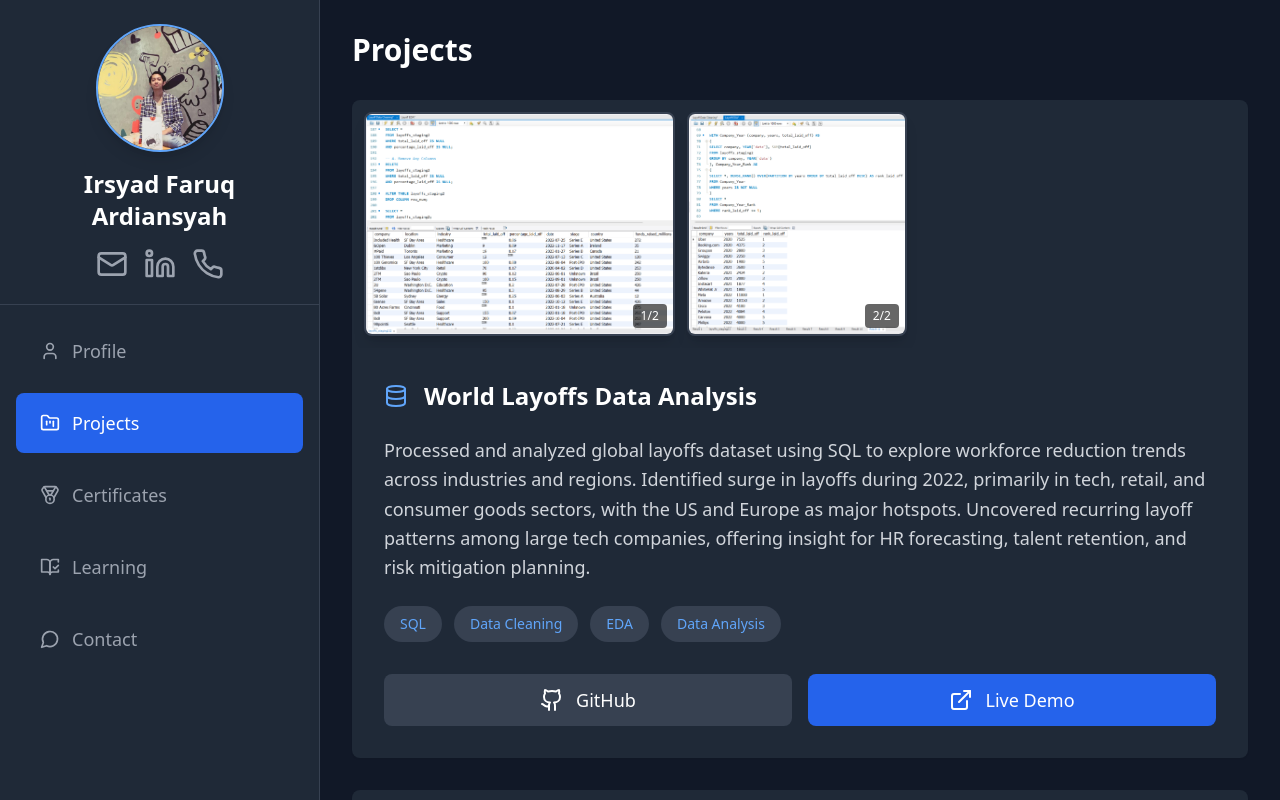
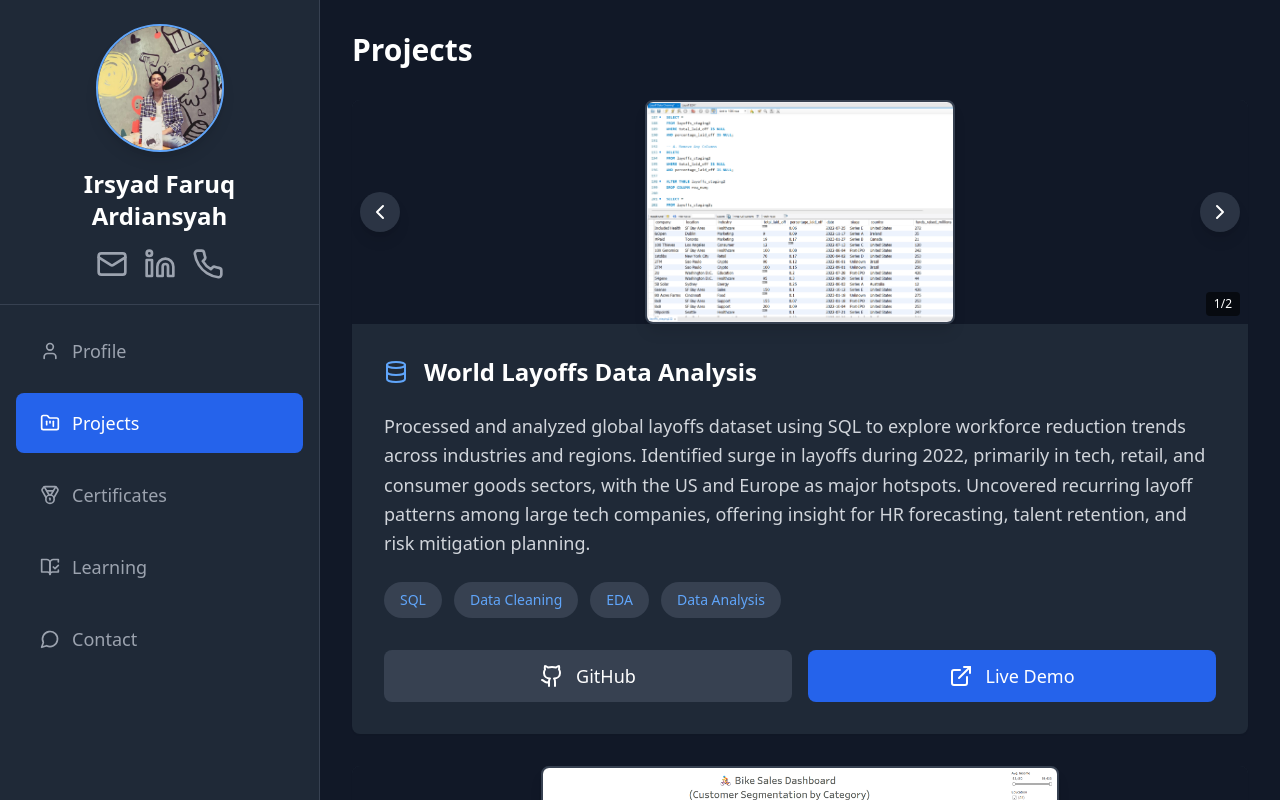
Before and after one commit to dizzy505/porto-irsyad, a React (Vite) app: page / in a window 1280 px wide. Both pictures are taken after a click on the button "Projects". Shown: the top 800 px of the page. Built offline with nearby package versions, Linux system fonts and the light colour scheme.

Commit message:
update app.tsx

```diff
--- a/src/App.tsx
+++ b/src/App.tsx
@@ -347,6 +347,24 @@ function App() {
   const [selectedImage, setSelectedImage] = useState<string | null>(null);
   const [currentView, setCurrentView] = useState<View>("profile");
   const [isMobileMenuOpen, setIsMobileMenuOpen] = useState(false);
+  const [imageIndexes, setImageIndexes] = useState<{ [projectId: string]: number }>({});
+
+  const handlePrevImage = (projectId: string, imagesLength: number) => {
+    setImageIndexes((prev) => ({
+      ...prev,
+      [projectId]: prev[projectId] === undefined
+        ? imagesLength - 1
+        : (prev[projectId] - 1 + imagesLength) % imagesLength,
+    }));
+  };
+  const handleNextImage = (projectId: string, imagesLength: number) => {
+    setImageIndexes((prev) => ({
+      ...prev,
+      [projectId]: prev[projectId] === undefined
+        ? 1 % imagesLength
+        : (prev[projectId] + 1) % imagesLength,
+    }));
+  };
 
   const projects: Project[] = [
     {
@@ -851,7 +869,10 @@ function App() {
             >
               <h2 className="text-3xl font-bold mb-8 text-white">Projects</h2>
               <div className="grid grid-cols-1 gap-8">
-                {projects.map((project, index) => (
+                {projects.map((project, index) => {
+                  const currentImgIdx = imageIndexes[project.id] ?? 0;
+                  const imagesLength = project.previewImages.length;
+                  return (
                     <motion.div
                       key={project.id}
                       initial={{ opacity: 0, y: 20 }}
@@ -859,24 +880,36 @@ function App() {
                       transition={{ delay: index * 0.1 }}
                       className="bg-gray-800 rounded-lg shadow-sm hover:shadow-lg transition-all hover:-translate-y-2"
                     >
-                    <div className="relative">
-                      <div className="overflow-x-auto rounded-t-lg scrollbar-thin scrollbar-thumb-gray-600 scrollbar-track-transparent">
-                        <div className="flex gap-3 w-full p-3">
-                          {project.previewImages.map((img, i) => (
-                            <div key={i} className="relative flex-shrink-0 group cursor-pointer">
+                      <div className="relative flex items-center justify-center h-56 bg-gray-900 rounded-t-lg">
+                        {imagesLength > 1 && (
+                          <button
+                            className="absolute left-2 z-10 bg-gray-700 bg-opacity-70 hover:bg-opacity-100 text-white rounded-full p-2 shadow-lg focus:outline-none"
+                            onClick={() => handlePrevImage(project.id, imagesLength)}
+                            aria-label="Previous image"
+                          >
+                            <svg width="24" height="24" fill="none" stroke="currentColor" strokeWidth="2" strokeLinecap="round" strokeLinejoin="round"><polyline points="15 18 9 12 15 6"></polyline></svg>
+                          </button>
+                        )}
+                        <div className="flex-shrink-0 cursor-pointer">
                           <img
-                                src={img}
-                                alt={`${project.title} ${i + 1}`}
-                                className="h-56 w-auto object-cover rounded-lg shadow-lg group-hover:scale-105 transition-transform duration-300 border-2 border-gray-700 group-hover:border-blue-400"
-                                onClick={() => setSelectedImage(img)}
+                            src={project.previewImages[currentImgIdx]}
+                            alt={`${project.title} ${currentImgIdx + 1}`}
+                            className="h-56 w-auto object-cover rounded-lg shadow-lg border-2 border-gray-700 hover:border-blue-400 transition-all duration-300"
+                            onClick={() => setSelectedImage(project.previewImages[currentImgIdx])}
                           />
                           <div className="absolute bottom-2 right-2 bg-black bg-opacity-60 text-white px-2 py-1 rounded text-xs">
-                                {i + 1}/{project.previewImages.length}
+                            {currentImgIdx + 1}/{imagesLength}
                           </div>
                         </div>
-                          ))}
-                        </div>
-                      </div>
+                        {imagesLength > 1 && (
+                          <button
+                            className="absolute right-2 z-10 bg-gray-700 bg-opacity-70 hover:bg-opacity-100 text-white rounded-full p-2 shadow-lg focus:outline-none"
+                            onClick={() => handleNextImage(project.id, imagesLength)}
+                            aria-label="Next image"
+                          >
+                            <svg width="24" height="24" fill="none" stroke="currentColor" strokeWidth="2" strokeLinecap="round" strokeLinejoin="round"><polyline points="9 18 15 12 9 6"></polyline></svg>
+                          </button>
+                        )}
                       </div>
                       <div className="p-8">
                         <div className="flex items-center gap-4 mb-6">
@@ -920,7 +953,8 @@ function App() {
                         </div>
                       </div>
                     </motion.div>
-                ))}
+                  );
+                })}
               </div>
             </motion.div>
           )}
```
Lines whose indentation alone changed are shown as unchanged.
